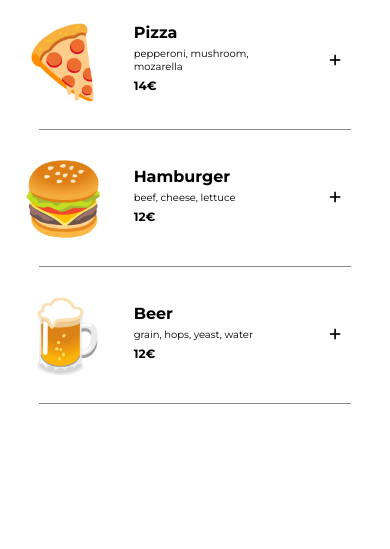
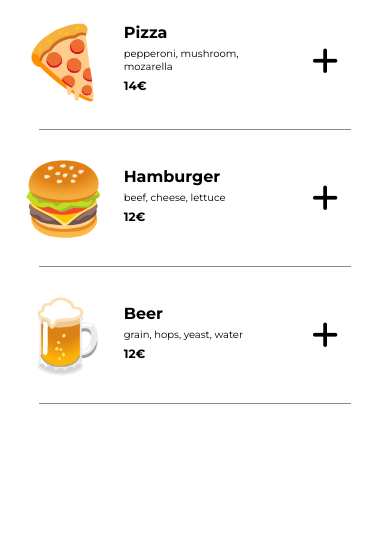
Before and after one commit to markeriks/volt, a plain HTML site: page index.html in a window 390 px wide. Shown: the part 295-844 px from the top of the page. Drawn offline with Linux system fonts and the light colour scheme.

Commit message:
Changed browser status bar color for mobile, increased button size for mobile.

```diff
--- a/index.html
+++ b/index.html
@@ -2,6 +2,7 @@
 <html lang="en">
 <head>
     <meta charset="UTF-8">
+    <meta name="theme-color" content="#00579e">
     <link rel="stylesheet" href="styles.css">
     <link rel="stylesheet" href="https://cdnjs.cloudflare.com/ajax/libs/font-awesome/6.7.2/css/all.min.css" integrity="sha512-Evv84Mr4kqVGRNSgIGL/F/aIDqQb7xQ2vcrdIwxfjThSH8CSR7PBEakCr51Ck+w+/U6swU2Im1vVX0SVk9ABhg==" crossorigin="anonymous" referrerpolicy="no-referrer" />
     <link href="https://fonts.googleapis.com/css2?family=Montserrat:ital,wght@0,100..900;1,100..900&display=swap" rel="stylesheet">
--- a/index.js
+++ b/index.js
@@ -28,7 +28,7 @@ function renderMenuItems() {
                 <p class="price">${price}€</p>
             </div>
             <button class="add-menu-item" data-add="${id}">
-                <i class="fa-solid fa-plus" data-add="${id}"></i>
+                <i class="add-menu-icon fa-solid fa-plus" data-add="${id}"></i>
             </button>
         </div>
         <hr class="separator">`
--- a/styles.css
+++ b/styles.css
@@ -63,14 +63,18 @@ body {
     border: none;
     background-color: white;
     border-radius: 50%;
-    width: 50px;
-    height: 50px;
+    width: 70px;
+    height: 70px;
     transition: 0.5s ease;
     cursor: pointer;
 }
 
 .add-menu-item:hover {
     background-color: #ecebeb;
+}
+
+.add-menu-icon {
+    font-size: 30px;
 }
 
 .cart {
```
